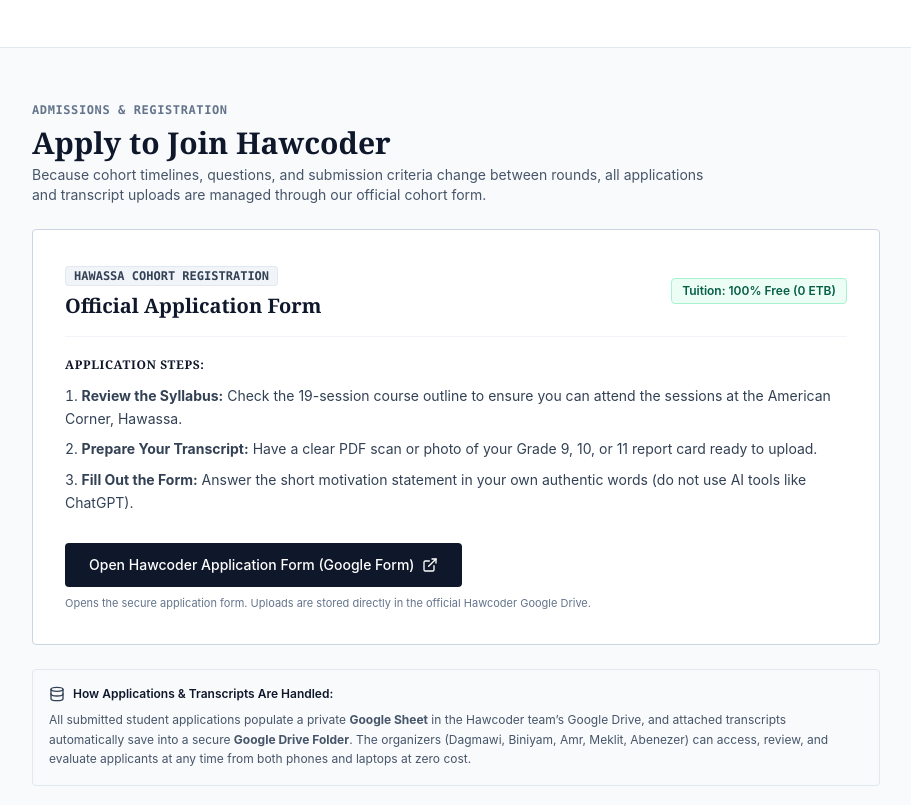
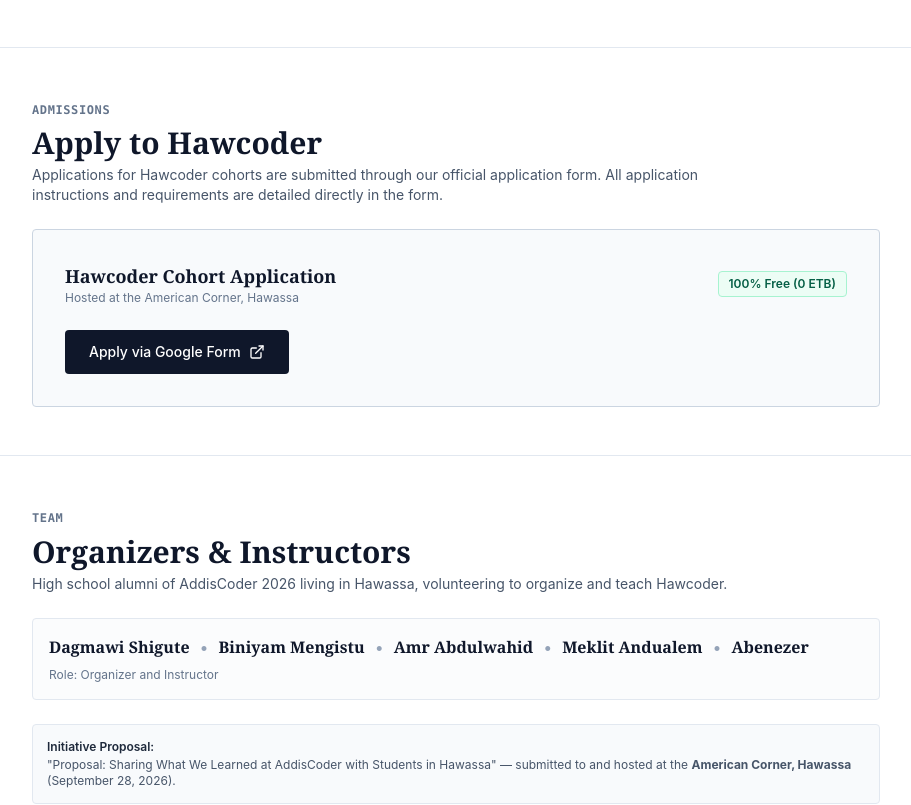
Before and after one commit to dagmawishigute3-oss/hawcoder, a React (Vite) app: page / in a window 1280 px wide. Shown: the part 2853-3658 px from the top of the page, without its empty margins (184-1095 px from the left). Built offline with nearby package versions, Linux system fonts and the light colour scheme.

Commit message:
Simplify Apply section to direct Google Form button

```diff
--- a/src/components/ApplicationSection.jsx
+++ b/src/components/ApplicationSection.jsx
@@ -1,85 +1,52 @@
 import React from 'react';
 import { appConfig } from '../data/config';
-import { ExternalLink, FileText, CheckCircle2, ShieldCheck, Database, HelpCircle } from 'lucide-react';
+import { ExternalLink } from 'lucide-react';
 
-export default function ApplicationSection({ onOpenOrganizer }) {
+export default function ApplicationSection() {
   return (
-    <section id="apply" className="py-12 bg-slate-50 border-b border-slate-200">
+    <section id="apply" className="py-12 bg-white border-b border-slate-200">
       <div className="max-w-4xl mx-auto px-4 sm:px-6 space-y-6">
 
         {/* Header */}
         <div className="space-y-1">
           <span className="text-xs font-mono font-bold uppercase tracking-wider text-slate-500">
-            Admissions &amp; Registration
+            Admissions
           </span>
           <h2 className="text-2xl sm:text-3xl font-serif font-bold text-slate-900">
-            Apply to Join Hawcoder
+            Apply to Hawcoder
           </h2>
           <p className="text-xs sm:text-sm text-slate-600 max-w-2xl">
-            Because cohort timelines, questions, and submission criteria change between rounds, all applications and transcript uploads are managed through our official cohort form.
+            Applications for Hawcoder cohorts are submitted through our official application form. All application instructions and requirements are detailed directly in the form.
           </p>
         </div>
 
-        {/* Application Portal Box */}
-        <div className="rounded border border-slate-300 bg-white p-6 sm:p-8 space-y-5">
-          <div className="flex flex-col sm:flex-row sm:items-center justify-between gap-3 pb-4 border-b border-slate-100">
+        {/* Simple Application Card */}
+        <div className="rounded border border-slate-300 bg-slate-50 p-6 sm:p-8 space-y-4">
+          <div className="flex flex-col sm:flex-row sm:items-center justify-between gap-2">
             <div>
-              <span className="text-xs font-mono font-bold uppercase bg-slate-100 text-slate-700 px-2 py-0.5 rounded border border-slate-200">
-                Hawassa Cohort Registration
-              </span>
-              <h3 className="text-lg sm:text-xl font-serif font-bold text-slate-900 mt-1">
-                Official Application Form
+              <h3 className="text-lg font-serif font-bold text-slate-900">
+                Hawcoder Cohort Application
               </h3>
+              <p className="text-xs text-slate-500">
+                Hosted at the American Corner, Hawassa
+              </p>
             </div>
             <span className="text-xs font-semibold text-emerald-800 bg-emerald-50 px-2.5 py-1 rounded border border-emerald-200 self-start sm:self-auto">
-              Tuition: 100% Free (0 ETB)
+              100% Free (0 ETB)
             </span>
           </div>
 
-          {/* Application Steps */}
-          <div className="space-y-3 text-xs sm:text-sm text-slate-700">
-            <h4 className="font-semibold text-slate-900 text-xs uppercase tracking-wider">
-              Application Steps:
-            </h4>
-            <ol className="list-decimal list-inside space-y-2 text-slate-700 leading-relaxed">
-              <li>
-                <strong>Review the Syllabus:</strong> Check the 19-session course outline to ensure you can attend the sessions at the American Corner, Hawassa.
-              </li>
-              <li>
-                <strong>Prepare Your Transcript:</strong> Have a clear PDF scan or photo of your Grade 9, 10, or 11 report card ready to upload.
-              </li>
-              <li>
-                <strong>Fill Out the Form:</strong> Answer the short motivation statement in your own authentic words (do not use AI tools like ChatGPT).
-              </li>
-            </ol>
-          </div>
-
-          {/* Direct Action Button */}
           <div className="pt-2">
             <a
               href={appConfig.googleFormApplicationUrl}
               target="_blank"
               rel="noopener noreferrer"
-              className="inline-flex items-center justify-center gap-2 bg-slate-900 hover:bg-slate-800 text-white font-medium text-xs sm:text-sm px-6 py-3 rounded transition-colors w-full sm:w-auto text-center"
+              className="inline-flex items-center justify-center gap-2 bg-slate-900 hover:bg-slate-800 text-white font-medium text-xs sm:text-sm px-6 py-3 rounded transition-colors"
             >
-              <span>Open Hawcoder Application Form (Google Form)</span>
+              <span>Apply via Google Form</span>
               <ExternalLink className="w-4 h-4" />
             </a>
-            <p className="text-[11px] text-slate-500 mt-2">
-              Opens the secure application form. Uploads are stored directly in the official Hawcoder Google Drive.
-            </p>
           </div>
-        </div>
-
-        {/* Where do the accounts sit? Explanation Card */}
-        <div className="rounded border border-slate-200 bg-slate-50 p-4 text-xs text-slate-600 space-y-2">
-          <div className="flex items-center gap-2 text-slate-900 font-semibold">
-            <Database className="w-4 h-4 text-slate-700" />
-            <span>How Applications &amp; Transcripts Are Handled:</span>
-          </div>
-          <p className="leading-relaxed">
-            All submitted student applications populate a private <strong>Google Sheet</strong> in the Hawcoder team’s Google Drive, and attached transcripts automatically save into a secure <strong>Google Drive Folder</strong>. The organizers (Dagmawi, Biniyam, Amr, Meklit, Abenezer) can access, review, and evaluate applicants at any time from both phones and laptops at zero cost.
-          </p>
         </div>
 
       </div>
```
